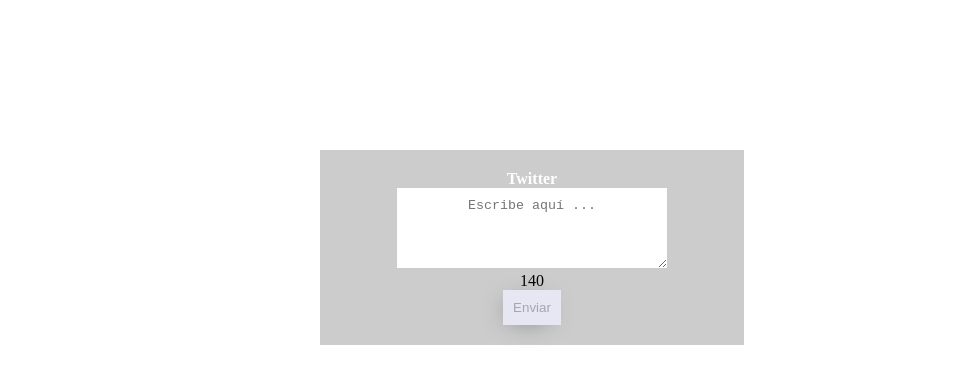
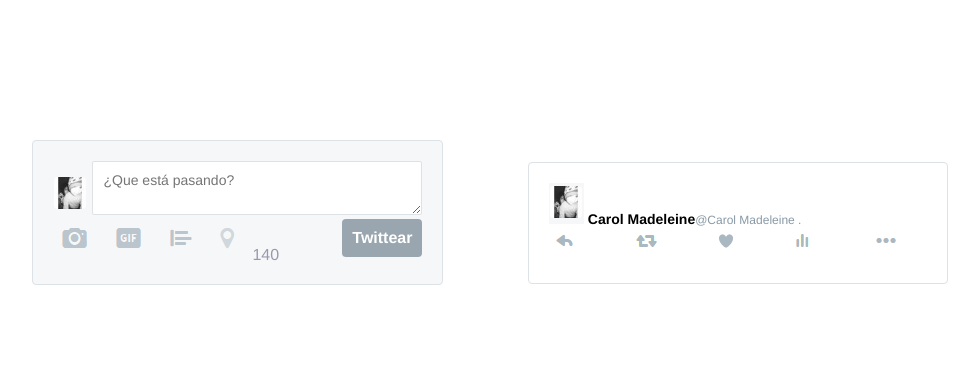
Before and after one commit to CarolMadeleine/twitter-js, a plain HTML site: page index.html in a window 1280 px wide. Shown: the whole page, without its empty margins (108-1087 px from the left). Drawn offline with Linux system fonts and the light colour scheme.

Commit message:
subiendo contador negativo y cambio de colores

```diff
--- a/app.js
+++ b/app.js
@@ -22,9 +22,39 @@ window.addEventListener("load", function(){
 
     	if (longitud<=limite) {
     		contador.innerText = limite - longitud;
+    	}else{
+    		contador.innerText = limite - longitud;
+    	}
+    	if(longitud > limite){
+    		boton.disabled = true;
+    	}
+    	if(longitud >=120){
+    		contador.style.color = "blue";
+    	}else{
+    		contador.style.color = "#BBC5CD";
+    	}
+    	if(longitud >=130){
+    		contador.style.color = "green";
     	}
     });
 });
+
+
+
+
+
+
+
+
+
+
+
+
+
+
+
+
+
 
 /*var hermano = document.createElement("div");
         hermano.innerText = texto;
--- a/index.html
+++ b/index.html
@@ -8,13 +8,19 @@
 <body>
 <div class="fondo">
 		<form>
-		<h4 class="titulo">Twitter</h4>
-		<textarea name="mensaje" id="mensaje" placeholder="Escribe aquí ..." required="required"></textarea><br>
-		<span id="contador">140</span><br>
-		<button id="enviar" type="submit" disabled="true">Enviar</button><br>
+		<img src="perfil.png" class="imagen">
+		<textarea name="mensaje" id="mensaje" class="mensaje" placeholder="¿Que está pasando?" required="required"></textarea><br>
+		<img src="t1.png" alt="" class="imagen2">
+		<button id="enviar" type="submit" disabled="true">Twittear</button>
+		<span id="contador" class="contador">140</span>
 	    </form>
+	<div id="caja">
+		<img src="perfil.png" class="imagen">
+		<p class="nombre">Carol Madeleine</p><span class="arroba">@Carol Madeleine .</span>
+		<div id = "resultado" class="resultado"></div>
+		<img src="t2.png" class="twit">
 	</div>
-	<div id="resultado" class="resul"></div>
+</div>
 	<script type="text/javascript" src="app.js"></script>
 </body>
 </html>
--- a/main.css
+++ b/main.css
@@ -2,30 +2,69 @@
   margin: auto;
   padding: 0;
   border: 0;
-  text-align: center;
+  font-family: helvetica;
 }
 body{
   background-image: url(fondo.jpg);
   background-repeat: no-repeat;
   background-size: 100%;
 }
-
+.fondo{
+  padding: 140px 60px;
+}
 .titulo{
   color: white;
 }
 form{
-  margin-top: 150px;
-  width: 30%;
+  display: inline-block;
   padding: 20px;
-  background-color: rgba(0,0,0,0.2);
+  background-color:#F6F7F8;
+  border-radius: 4px;
+  border: 1px solid #DDE2E6;
+  margin: 0px 80px;
 }
-textarea{
-  height: 60px;
-  width: 250px;
-  padding: 10px;
+img .image{
+  float: 20px;
+}
+.contador{
+  color: #9999AD;
+}
+.mensaje{
+  border: 1px solid #DDE2E6;
+  border-radius: 2px;
+  padding: 10px 140px 10px 10px;
+  font-size: 14px;
+}
+button:hover{
+  background-color: #ABB8C2;
 }
 button{
-  background:rgb(230,231,243);
+  float: right;
+  text-align: center;
+  background:#9AA6AF;
+  border-radius: 4px;
   padding: 10px;
-  box-shadow: -4px 4px 24px -10px rgba(97,97,97,1);
+  font-size: 16px;
+  color: white;
+  font-weight: bold;
 }
+.nombre{
+  font-weight: bold;
+  display: inline-block;
+}
+.arroba{
+  display: inline-block;
+  font-size: 12px;
+  color: #8899A6;
+}
+#caja{
+  display: inline-block;
+  font-size: 14px;
+  padding: 20px;
+  background-color:#FFFFFF;
+  border-radius: 4px;
+  border: 1px solid #DDE2E6;
+}
+.resultado{
+  word-wrap: break-word;
+}
```
Also changed, not shown: perfil.png (added), t1.png (added), t2.png (added).
